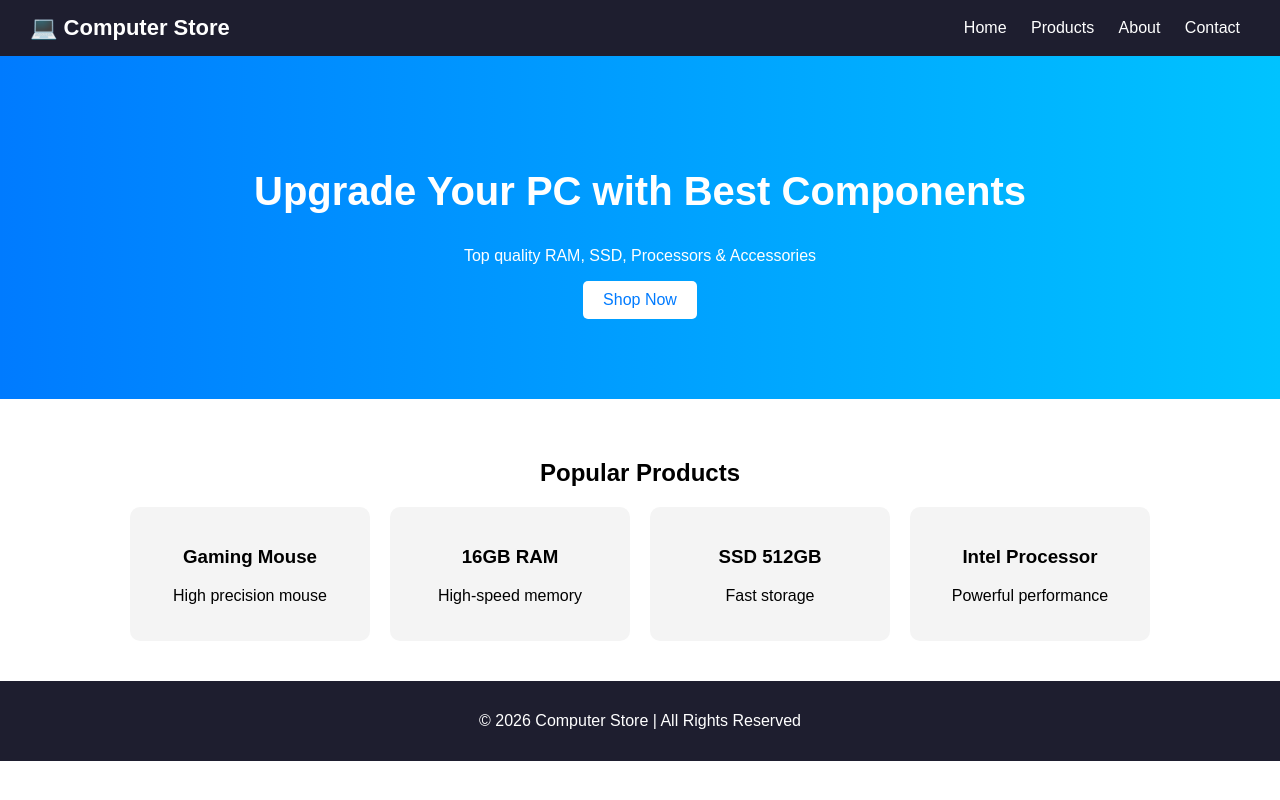
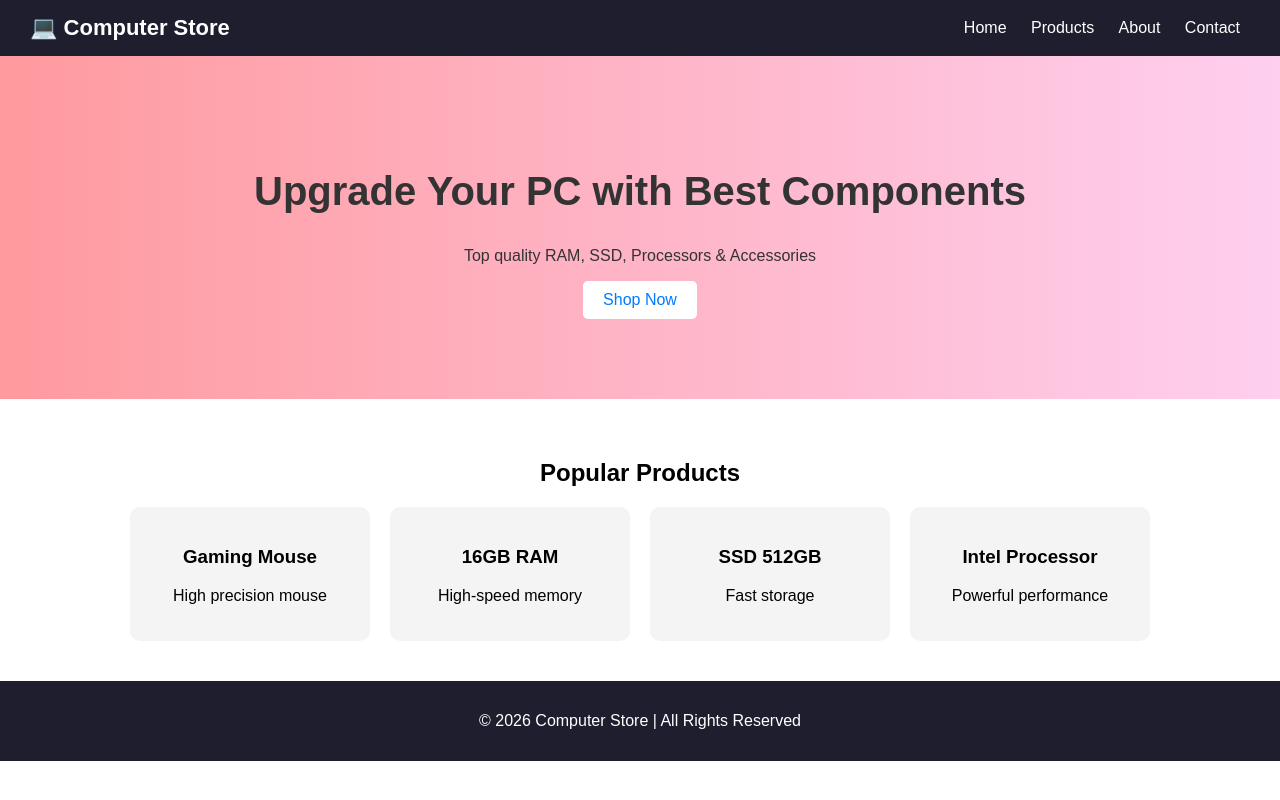
Before and after one commit to vikasrajput0112/computer-store-app, a plain HTML site: page frontend/index.html in a window 1280 px wide. Drawn offline with Linux system fonts and the light colour scheme.

Commit message:
Update style.css

```diff
--- a/frontend/style.css
+++ b/frontend/style.css
@@ -32,8 +32,8 @@ nav a:hover {
 .hero {
     text-align: center;
     padding: 80px 20px;
-    background: linear-gradient(to right, #007bff, #00c3ff);
-    color: white;
+    background: linear-gradient(to right, #ff9a9e, #fecfef);
+    color: #333;
 }
 
 .hero h1 {
```
